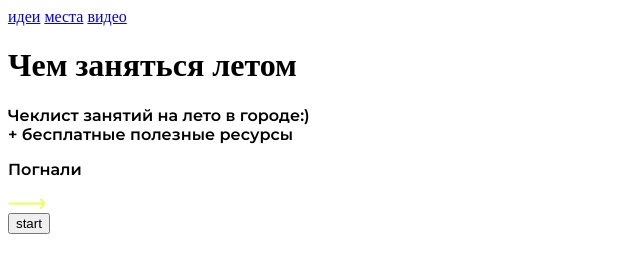
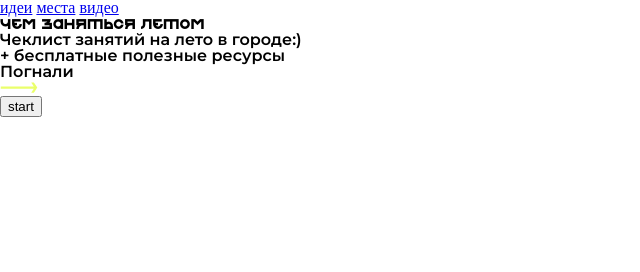
Before and after one commit to Kovriki/etoleto, a plain HTML site: page index.html in a window 1280 px wide. Shown: the whole page, without its empty margins (0-640 px from the left). Drawn offline with Linux system fonts and the light colour scheme.

Commit message:
Update style.css

```diff
--- a/stylesheet/style.css
+++ b/stylesheet/style.css
@@ -1,3 +1,4 @@
-@import "stylesheet/reset.css";
-@import "stylesheet/content.css";
+@import "reset.css";
 @import url('https://fonts.googleapis.com/css2?family=Montserrat:wght@600&display=swap');
+
+@import "content.css";
```
